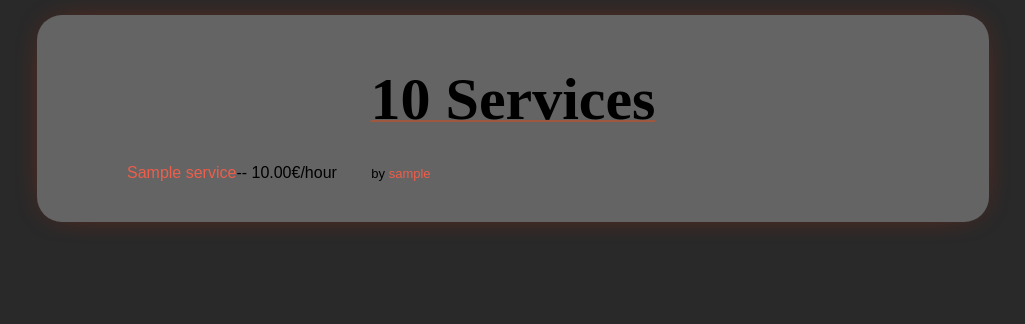
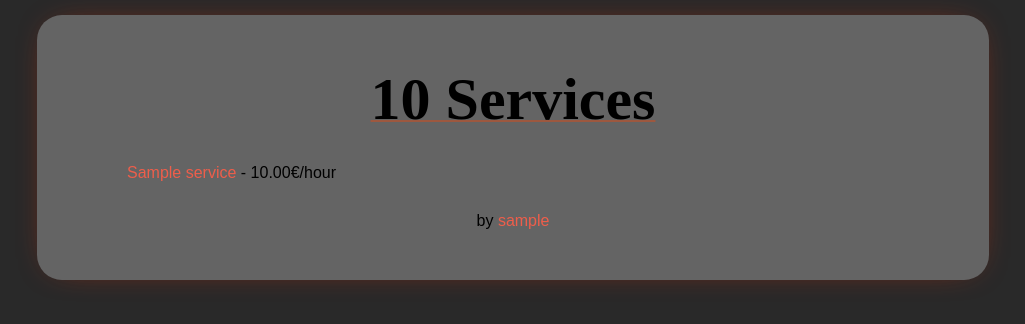
Before and after one commit to VictorPaulArony/service-company, a Django app: template services/templates/services/field.html in a window 1280 px wide. Shown: the part 61-385 px from the top of the page, without its empty margins (127-1152 px from the left). Run offline with Django 3.2, Linux system fonts and the light colour scheme; tables that the repository leaves empty hold one stand-in row (values such as "Sample post"); the template is opened without the code that fills it: values that come from a table or form of the project are taken from there, most other values are stand-ins (such as "Sample title", 1, 10 or a date in 2020).

Commit message:
UPDATE: services to be offered

```diff
--- a/services/templates/services/field.html
+++ b/services/templates/services/field.html
@@ -1,26 +1,27 @@
 {% extends 'main/base.html' %}
+
 {% block title %}
-    {{field}} Services List
+    {{ field }} Services List
 {% endblock %}
+
 {% block content %}
-
-    {% if services.all|length != 0 %}
-        <p class="title">{{field}} Services</p>
-        <ul class='services_list'>
-            {% for service in services.all %}
-                <div style="display: ruby;">
-                    <div class='service_list_info'>
-                        <li><a href="/services/{{service.id}}">{{ service.name }}</a>-- {{ service.price_hour }}€/hour</li>
+    {% if services %}
+        <p class="title">{{ field }} Services</p>
+        <ul class="services_list">
+            {% for service in services %}
+                <div class="service_item">
+                    <div class="service_list_info">
+                        <li><a href="{% url 'index' service.id %}">{{ service.name }}</a> - {{ service.price_hour }}€/hour</li>
                         <pre>{{ service.description }}</pre>
                     </div>
-                    <p style="display:block; margin: 0; float: right;font-size: small; margin-right: 30px;">by <a href="/company/{{service.company.user}}">{{service.company.user}}</a></p>
+                    <p class="service_provider">by <a href="{% url 'company_detail' service.company.user.id %}">{{ service.company.user }}</a></p>
                 </div>
-                {% if forloop.counter != services.all|length %}
+                {% if not forloop.last %}
                     <div class="line"></div>
                 {% endif %}
             {% endfor %}
         </ul>
     {% else %}
-        <h2>Sorry. No {{field}} services available</h2>
+        <h2>Sorry, no {{ field }} services available.</h2>
     {% endif %}
 {% endblock %}
```
